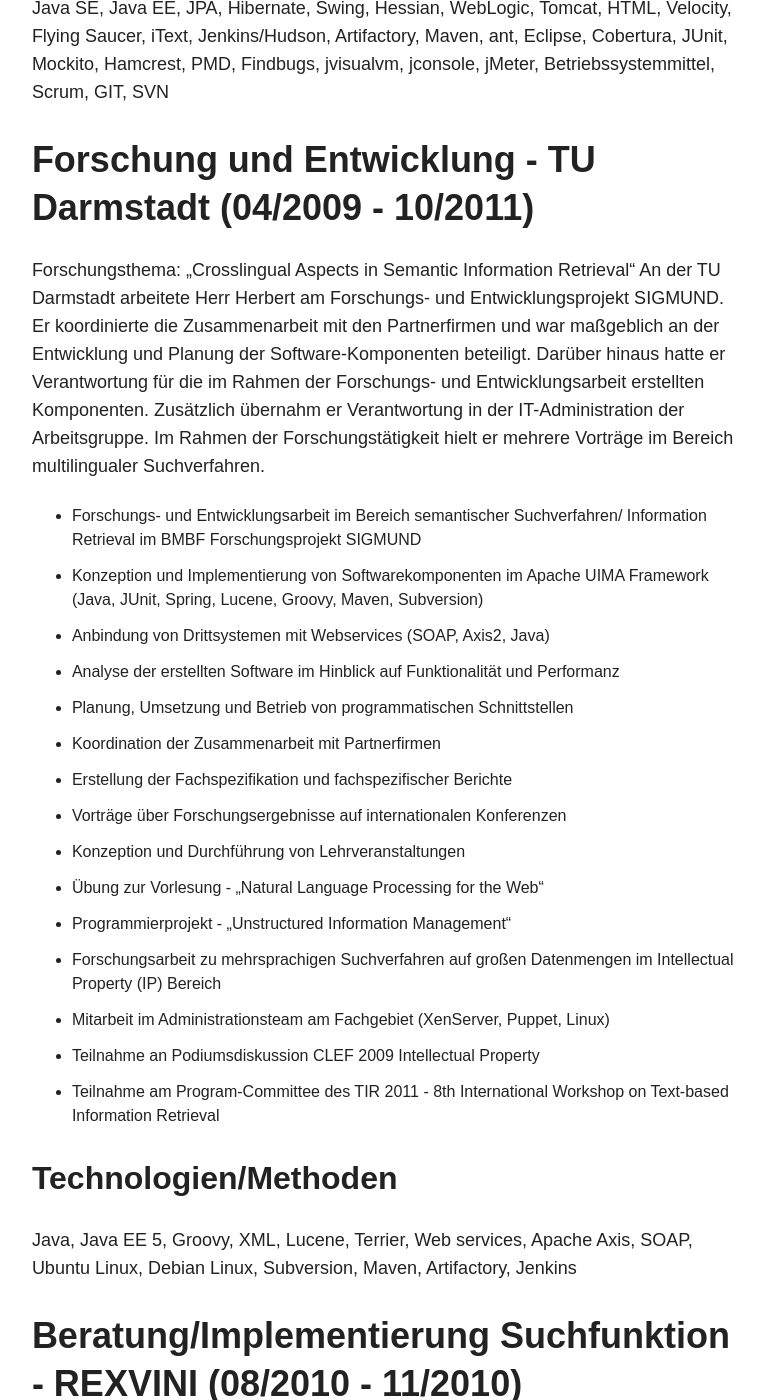
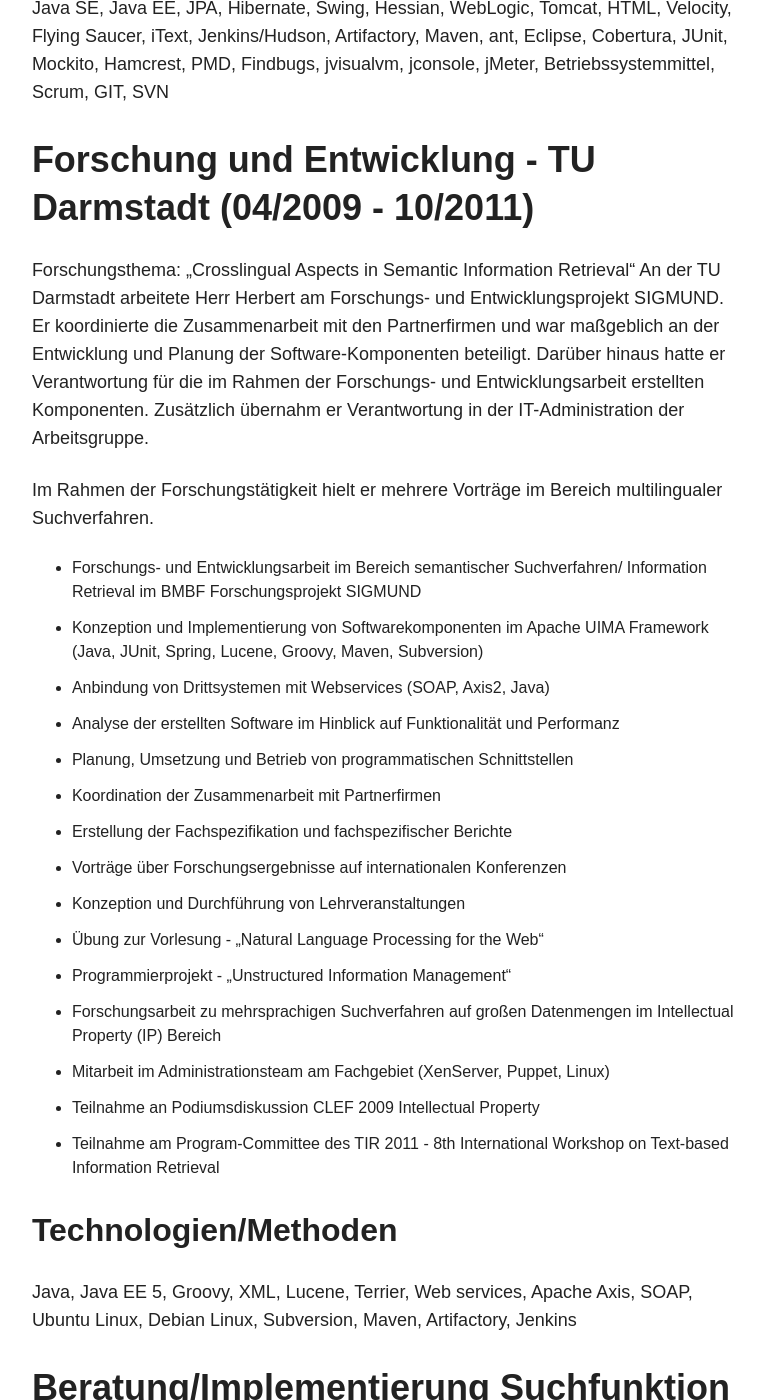
Before and after one commit to BenjaminHerbert/BenjaminHerbert.github.io, a Jekyll site: the page built from portfolio/index.md, in a window 1280 px wide and 1400 px high, scrolled down 1655 px. Shown: the whole window, without its empty margins (254-1018 px from the left). Built offline with Jekyll 4.4.1, drawn with Linux system fonts in a browser that asks for light colours; nearby versions of some CDN libraries; part of the change alters nothing that is shown; some of the changed text lies outside the part shown.

Commit message:
Fix markdown

```diff
--- a/portfolio/index.md
+++ b/portfolio/index.md
@@ -1,10 +1,7 @@
 ---
 layout: page
 title: Portfolio und Projekte
-excerpt:
-modified: 2015-03-22T22:00:00
-image:
-  credit:
+modified: 2015-12-21T09:00:00
 share: true
 ---
 
@@ -49,7 +46,9 @@ Java SE, Java EE, JPA, Hibernate, Swing, Hessian, WebLogic, Tomcat, HTML, Veloci
 
 Forschungsthema: „Crosslingual Aspects in Semantic Information Retrieval“
 An der TU Darmstadt arbeitete Herr Herbert am Forschungs- und Entwicklungsprojekt SIGMUND. Er koordinierte die Zusammenarbeit mit den Partnerfirmen und war maßgeblich an der Entwicklung und Planung der Software-Komponenten beteiligt. Darüber hinaus hatte er Verantwortung für die im Rahmen der Forschungs- und Entwicklungsarbeit erstellten Komponenten. Zusätzlich übernahm er Verantwortung in der IT-Administration der Arbeitsgruppe.
+
 Im Rahmen der Forschungstätigkeit hielt er mehrere Vorträge im Bereich multilingualer Suchverfahren.
+
 * Forschungs- und Entwicklungsarbeit im Bereich semantischer Suchverfahren/ Information Retrieval im BMBF Forschungsprojekt SIGMUND
 * Konzeption und Implementierung von Softwarekomponenten im Apache UIMA Framework (Java, JUnit, Spring, Lucene, Groovy, Maven, Subversion)
 * Anbindung von Drittsystemen mit Webservices (SOAP, Axis2, Java)
@@ -71,8 +70,11 @@ Im Rahmen der Forschungstätigkeit hielt er mehrere Vorträge im Bereich multili
 Java, Java EE 5, Groovy, XML, Lucene, Terrier, Web services, Apache Axis, SOAP, Ubuntu Linux, Debian Linux, Subversion, Maven, Artifactory, Jenkins
 
 # Beratung/Implementierung Suchfunktion - REXVINI (08/2010 - 11/2010)
+
 Herr Herbert arbeitete als Experte für Suchtechnologien in der Planung und Entwicklung der Suchfunktion für eine Internet-Weindatenbank.
+
 Seine Arbeit umfasste:
+
 * Durchführung einer Anforderungsanalyse
 * Konzeption und Umsetzung einer Suchfunktion für eine Webapplikation (PHP, Zend Lucene, MySQL, Symfony)
 * Implementierung von UI Prototypen für die Suchmaske (HTML, CSS)
@@ -82,7 +84,9 @@ Seine Arbeit umfasste:
 Symfony, PHP, HTML, CSS, Lucene, Zend, Debian Linux, MySQL, Subversion, Eclipse
 
 # Softwareentwickler - Vertragswesen (09/2007 - 05/2008)
+
 Als Entwickler bei der Firma SealBase entwickelte Herr Herbert mehrere Module der SealBase Vertragsmanagementlösung. Seine Aufgaben waren:
+
 * Entwicklung, Bugfixing und Test eines Softwareprodukts für Vertragsmanagement (C#, MS SQL, Oracle, ASP.NET)
 * Implementierung von Proof-of-Concepts (ASP.NET, Oracle)
 
@@ -91,8 +95,11 @@ Als Entwickler bei der Firma SealBase entwickelte Herr Herbert mehrere Module de
 XHTML, CSS, JavaScript, C#, ADO.NET, ASP.NET, AJAX, Oracle XE 10g, Windows, MS SQL, SQL Developer, Subversion
 
 # Berater/Softwareentwicklung - Darmstadt (10/2005 - 03/2009)
+
 Als Softwareentwickler war Herr Herbert für die Entwicklung und die Pflege der eines Softwareprodukts zuständig und an Planung und Umsetzung mehrerer Kundenprojekte beteiligt.
+
 Seine Aufgaben waren:
+
 * Entwicklung und Pflege eines Softwareprodukts zum Risikomanagement (VB6, MS SQL)
 * Weiterentwicklung der Reports (Crystal Reports)
 * Schulung und Einarbeitung neuer Mitarbeiter
```
